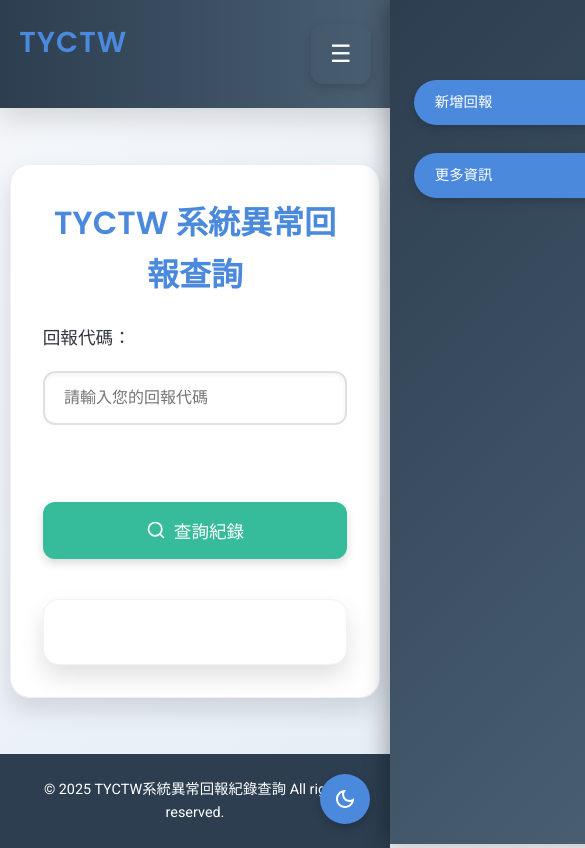
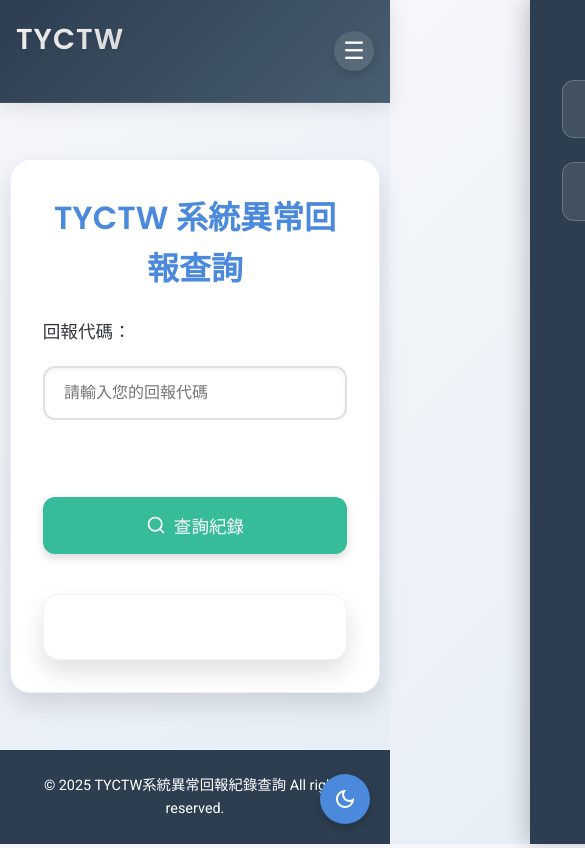
Before and after one commit to tyctw/search, a plain HTML site: page index.html in a window 390 px wide. Shown: the top 848 px of the page, 585 px wide, since content can reach past the window. Drawn offline with Linux system fonts and the light colour scheme.

Commit message:
Add files via upload

```diff
--- a/styles.css
+++ b/styles.css
@@ -53,17 +53,14 @@ body {
 .header {
   background-color: var(--header-bg);
   color: #ffffff;
-  padding: 1.2rem;
+  padding: 1rem 2rem;
   position: sticky;
   top: 0;
   z-index: 1000;
-  box-shadow: var(--box-shadow);
-  background-image: linear-gradient(to right, #2c3e50, #4a5f72);
-  transition: background-image 0.5s ease;
-}
-
-.dark-mode .header {
-  background-image: linear-gradient(to right, #0f3460, #1a4980);
+  box-shadow: 0 4px 20px rgba(0,0,0,0.1);
+  background-image: linear-gradient(135deg, var(--header-bg) 0%, rgba(74,95,114,0.95) 100%);
+  backdrop-filter: blur(10px);
+  border-bottom: 1px solid rgba(255,255,255,0.1);
 }
 
 .header-content {
@@ -72,6 +69,7 @@ body {
   display: flex;
   justify-content: space-between;
   align-items: center;
+  position: relative;
 }
 
 .header h1 {
@@ -79,6 +77,10 @@ body {
   font-size: 1.8rem;
   font-weight: 600;
   letter-spacing: 1px;
+  background: linear-gradient(45deg, #ffffff, #e6e6e6);
+  -webkit-background-clip: text;
+  -webkit-text-fill-color: transparent;
+  text-shadow: 0 2px 4px rgba(0,0,0,0.1);
 }
 
 .menu-toggle {
@@ -88,50 +90,67 @@ body {
   color: #ffffff;
   font-size: 1.5rem;
   cursor: pointer;
+  width: 40px;
+  height: 40px;
+  border-radius: 50%;
+  transition: all 0.3s ease;
+  position: relative;
+  z-index: 1000;
+}
+
+.menu-toggle:hover {
+  background: rgba(255,255,255,0.1);
 }
 
 .header-buttons {
   display: flex;
-  gap: 1rem;
+  gap: 1.5rem;
+  align-items: center;
 }
 
 .header-button {
-  background-color: var(--primary-color);
+  background: rgba(255,255,255,0.1);
   color: #ffffff;
-  border: none;
-  padding: 0.7rem 1.3rem;
-  border-radius: 50px;
+  border: 1px solid rgba(255,255,255,0.2);
+  padding: 0.8rem 1.5rem;
+  border-radius: 12px;
   cursor: pointer;
-  transition: all var(--transition-speed) ease;
+  transition: all 0.3s ease;
   text-decoration: none;
-  font-size: 0.9rem;
+  font-size: 0.95rem;
   font-weight: 500;
-  box-shadow: 0 4px 8px rgba(0,0,0,0.15);
-  position: relative;
-  overflow: hidden;
+  letter-spacing: 0.5px;
   display: flex;
   align-items: center;
   gap: 0.5rem;
+  position: relative;
+  overflow: hidden;
 }
 
 .header-button:hover {
-  background-color: #3a79cc;
-  transform: translateY(-3px) scale(1.05);
-  box-shadow: 0 6px 12px rgba(0,0,0,0.2);
+  background: rgba(255,255,255,0.2);
+  transform: translateY(-2px);
+  box-shadow: 0 4px 12px rgba(0,0,0,0.15);
+  border-color: rgba(255,255,255,0.3);
 }
 
-.header-button:before {
+.header-button::before {
   content: '';
   position: absolute;
   top: 0;
   left: -100%;
   width: 100%;
   height: 100%;
-  background: linear-gradient(90deg, transparent, rgba(255,255,255,0.2), transparent);
+  background: linear-gradient(
+    90deg,
+    transparent,
+    rgba(255,255,255,0.2),
+    transparent
+  );
   transition: 0.5s;
 }
 
-.header-button:hover:before {
+.header-button:hover::before {
   left: 100%;
 }
 
@@ -555,45 +574,43 @@ footer {
 }
 
 @media (max-width: 768px) {
+  .header {
+    padding: 1rem;
+  }
+
   .header-content {
-    flex-direction: row;
-    align-items: center;
-    justify-content: space-between;
+    padding: 0;
   }
 
   .menu-toggle {
-    display: block;
-    position: relative;
-    right: 0;
-    top: 0;
-    z-index: 1001;
+    display: flex;
+    align-items: center;
+    justify-content: center;
+    background: rgba(255,255,255,0.1);
   }
 
   .header-buttons {
     position: fixed;
     top: 0;
-    right: -250px;
+    right: -100%;
     height: 100vh;
     width: 250px;
+    background: var(--header-bg);
     flex-direction: column;
-    background-color: var(--header-bg);
-    background-image: linear-gradient(135deg, #2c3e50, #4a5f72);
-    padding: 5rem 1.5rem 1.5rem;
-    transition: right var(--transition-speed) ease;
-    box-shadow: -5px 0 20px rgba(0,0,0,0.3);
-    z-index: 1000;
-    gap: 1.2rem;
+    padding: 5rem 2rem;
+    transition: all 0.3s ease-in-out;
+    box-shadow: -5px 0 20px rgba(0,0,0,0.2);
+    backdrop-filter: blur(10px);
   }
 
   .header-buttons.show {
     right: 0;
-    display: flex;
   }
 
   .header-button {
     width: 100%;
-    text-align: center;
-    margin-bottom: 0.5rem;
+    justify-content: center;
+    padding: 1rem;
   }
 
   .container {
```
